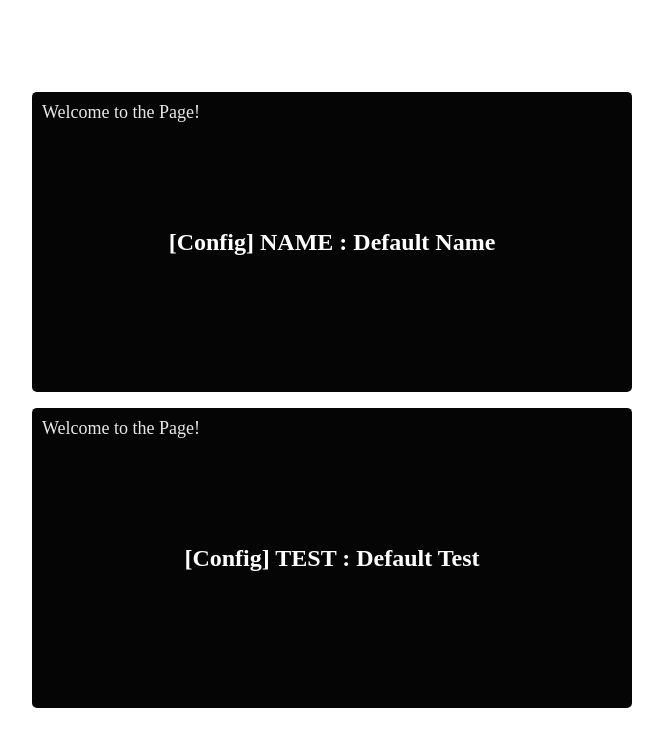
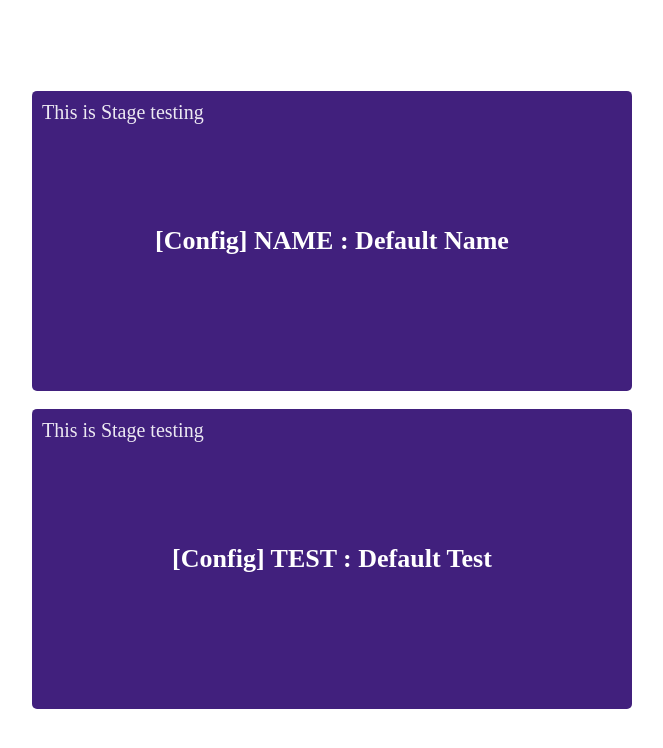
Before and after one commit to spaship/examples, a Next.js app: page /dx/ in a window 1280 px wide. Shown: the top 748 px of the page, without its empty margins (308-971 px from the left). Built offline with nearby package versions, Linux system fonts and the light colour scheme.

Commit message:
Update helloName.module.css
Changed background color, font-size of .helloname

```diff
--- a/src/styles/helloName.module.css
+++ b/src/styles/helloName.module.css
@@ -9,24 +9,24 @@
 .helloName {
     width: 600px;
     height: 300px;
-    background-color: #050505;
+    background-color: #41207d;
     color: #fff;
     display: flex !important;
     justify-content: center !important;
     align-items: center;
     border-radius: 5px;
-    font-size: 24px;
+    font-size: 26px;
     font-weight: bold;
     text-align: center;
     position: relative;
 }
 
 .helloName::after {
-    content: "Welcome to the Page!";
+    content: "This is Stage testing";
     position: absolute;
     top: 10px;
     left: 10px;
-    font-size: 18px;
+    font-size: 20px;
     font-weight: normal;
     color: #fff;
     opacity: 0.9;
```
